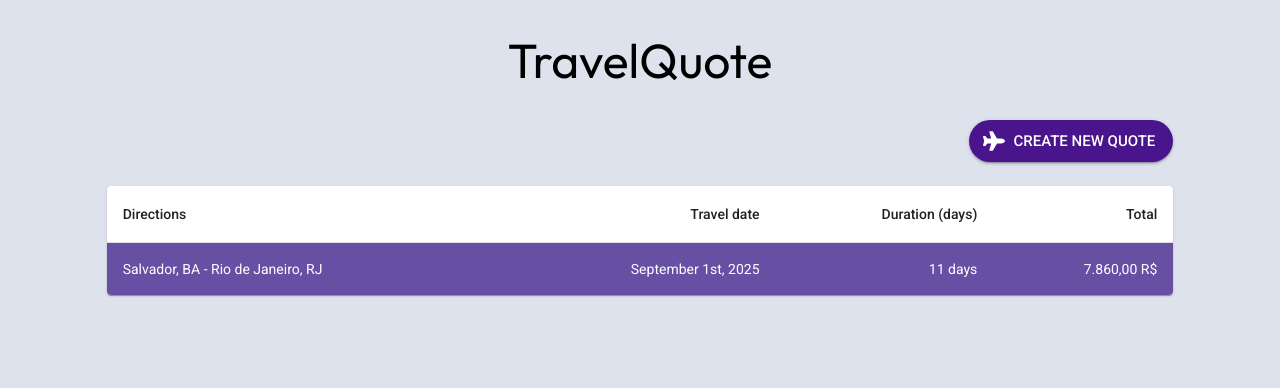
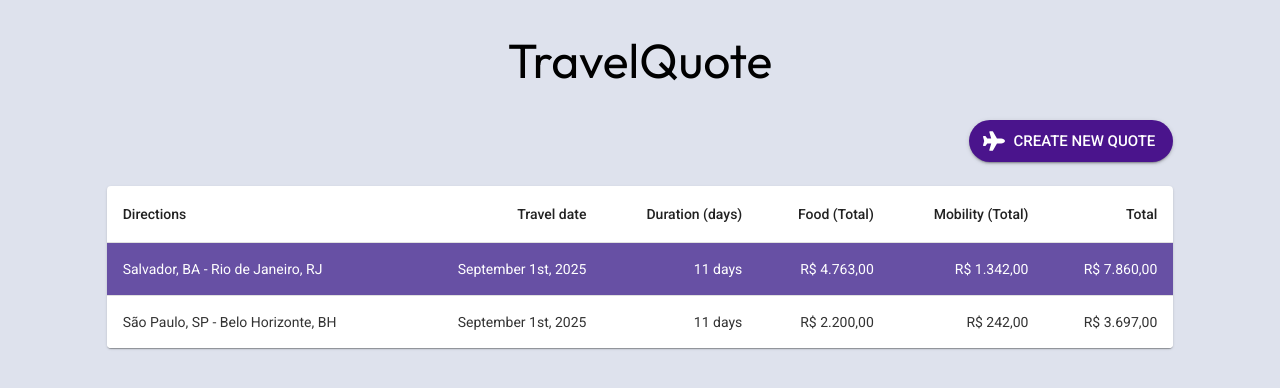
Before and after one commit to lucazweb/travelquote, a React (Vite) app: page /list in a window 1280 px wide. Shown: the top 388 px of the page. Built offline with nearby package versions, Linux system fonts and the light colour scheme.

Commit message:
refactor: add expenses data to quote table component

```diff
--- a/src/presentation/components/quotes-table/index.tsx
+++ b/src/presentation/components/quotes-table/index.tsx
@@ -28,10 +28,15 @@ export const QuotesTable = ({ data, onClickRow }: QuotesTableProps) => {
 
     const daily =
       duration * (foodExpenses + leisureExpenses + mobilityExpenses);
+    const tickets = ticketBack + ticketGoing;
+    return daily + tickets;
+  };
 
-    const tickets = ticketBack + ticketGoing;
-
-    return daily + tickets;
+  const formatCurrencyBRL = (value: number) => {
+    return new Intl.NumberFormat("pt-BR", {
+      style: "currency",
+      currency: "BRL",
+    }).format(value);
   };
 
   return (
@@ -42,6 +47,8 @@ export const QuotesTable = ({ data, onClickRow }: QuotesTableProps) => {
             <TableCell>Directions</TableCell>
             <TableCell align="right">Travel date</TableCell>
             <TableCell align="right">Duration (days)</TableCell>
+            <TableCell align="right">Food (Total)</TableCell>
+            <TableCell align="right">Mobility (Total)</TableCell>
             <TableCell align="right">Total</TableCell>
           </TableRow>
         </TableHead>
@@ -74,11 +81,19 @@ export const QuotesTable = ({ data, onClickRow }: QuotesTableProps) => {
                   <span style={style}>{duration} days</span>
                 </Cell>
                 <Cell align="right" onClick={onClick}>
+                  <span style={style}>
+                    {formatCurrencyBRL(row.foodExpenses * duration)}
+                  </span>
+                </Cell>
+                <Cell align="right" onClick={onClick}>
+                  <span style={style}>
+                    {formatCurrencyBRL(row.mobilityExpenses * duration)}
+                  </span>
+                </Cell>
+
+                <Cell align="right" onClick={onClick}>
                   <span style={{ color: tint ? "white" : "#333" }}>
-                    {new Intl.NumberFormat("de-DE", {
-                      style: "currency",
-                      currency: "BRL",
-                    }).format(sum)}
+                    {formatCurrencyBRL(sum)}
                   </span>
                 </Cell>
               </TableRow>
--- a/src/presentation/pages/quote-list/index.tsx
+++ b/src/presentation/pages/quote-list/index.tsx
@@ -17,6 +17,17 @@ export const QuoteList = () => {
       backDate: new Date(2025, 8, 12).toISOString(),
       foodExpenses: 433,
       mobilityExpenses: 122,
+      leisureExpenses: 90,
+    },
+    {
+      origin: "São Paulo, SP",
+      destiny: "Belo Horizonte, BH",
+      ticketGoing: 132,
+      ticketBack: 133,
+      goingDate: new Date(2025, 8, 1).toISOString(),
+      backDate: new Date(2025, 8, 12).toISOString(),
+      foodExpenses: 200,
+      mobilityExpenses: 22,
       leisureExpenses: 90,
     },
   ];
```
